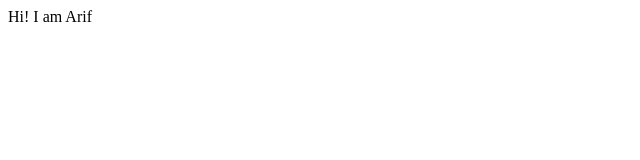
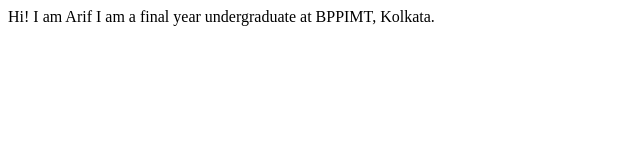
Before and after one commit to syedarif14imam/Syed_Arif_Imam_site, a plain HTML site: page index.html in a window 1280 px wide. Shown: the whole page, without its empty margins (0-640 px from the left). Drawn offline with Linux system fonts and the light colour scheme.

Commit message:
updated ndex.html

```diff
--- a/index.html
+++ b/index.html
@@ -8,5 +8,6 @@
 </head>
 <body>
     Hi! I am Arif
+    I am a final year undergraduate at BPPIMT, Kolkata.
 </body>
 </html>
```
